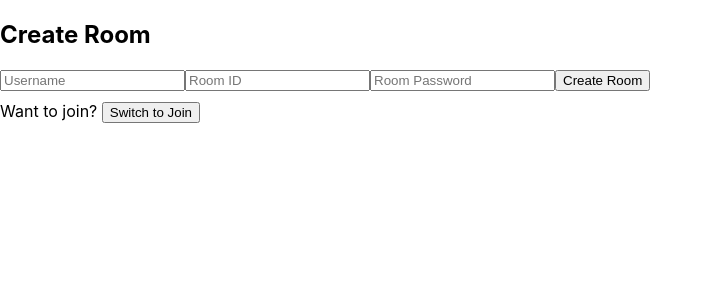
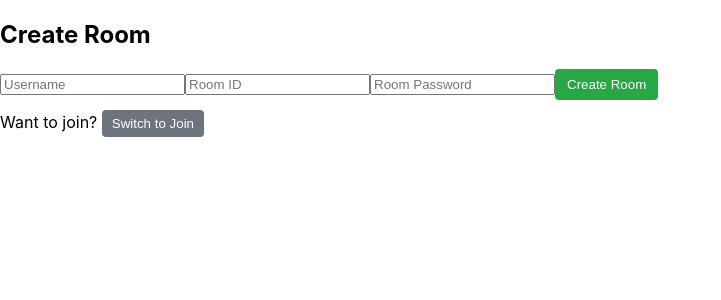
Before and after one commit to Madhu-pri-rdy14/collab-whiteboard, a React (Create React App) app in the folder client/: page / in a window 1280 px wide. Shown: the top 300 px of the page, without its empty margins (0-721 px from the left). Built offline with nearby package versions, Linux system fonts and the light colour scheme; no server answers.

Commit message:
Styled RoomForm buttons and removed comments

```diff
--- a/client/src/components/RoomForm.js
+++ b/client/src/components/RoomForm.js
@@ -18,9 +18,7 @@ const RoomForm = () => {
 
     try {
       const endpoint = mode === 'create' ? '/api/create-room' : '/api/join-room';
-
-
-     const backendUrl = 'https://collab-whiteboard-xcce.onrender.com';
+      const backendUrl = 'https://collab-whiteboard-xcce.onrender.com';
 
       const res = await axios.post(`${backendUrl}${endpoint}`, {
         roomId,
@@ -28,19 +26,17 @@ const RoomForm = () => {
       });
 
       alert(res.data.message);
-
       localStorage.setItem('username', username);
       localStorage.setItem('roomId', roomId);
 
       navigate('/whiteboard');
     } catch (err) {
-      console.error('❌ Axios Error:', err);
       alert(err.response?.data?.message || 'Something went wrong');
     }
   };
 
   return (
-    <div className="room-form">
+    <div className="login-container">
       <h2>{mode === 'create' ? 'Create Room' : 'Join Room'}</h2>
       <form onSubmit={handleSubmit}>
         <input
@@ -64,14 +60,35 @@ const RoomForm = () => {
           onChange={(e) => setPassword(e.target.value)}
           required
         />
-        <button type="submit">
+        <button
+          type="submit"
+          style={{
+            backgroundColor: mode === 'create' ? '#28a745' : '#17a2b8',
+            color: 'white',
+            padding: '8px 12px',
+            border: 'none',
+            borderRadius: '4px',
+            cursor: 'pointer'
+          }}
+        >
           {mode === 'create' ? 'Create Room' : 'Join Room'}
         </button>
       </form>
 
       <p style={{ marginTop: '10px' }}>
         {mode === 'create' ? 'Want to join?' : 'Want to create?'}{' '}
-        <button type="button" onClick={() => setMode(mode === 'create' ? 'join' : 'create')}>
+        <button
+          type="button"
+          onClick={() => setMode(mode === 'create' ? 'join' : 'create')}
+          style={{
+            backgroundColor: '#6c757d',
+            color: 'white',
+            padding: '6px 10px',
+            border: 'none',
+            borderRadius: '4px',
+            cursor: 'pointer'
+          }}
+        >
           Switch to {mode === 'create' ? 'Join' : 'Create'}
         </button>
       </p>
```
